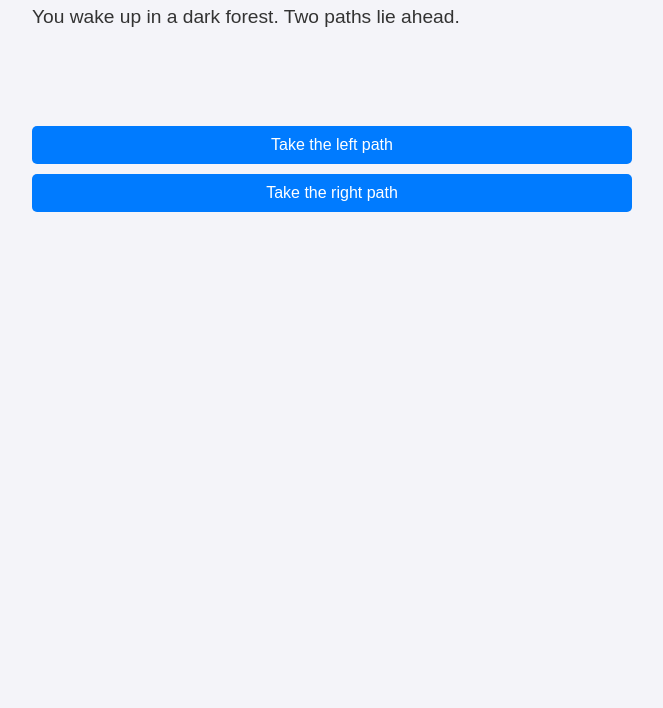
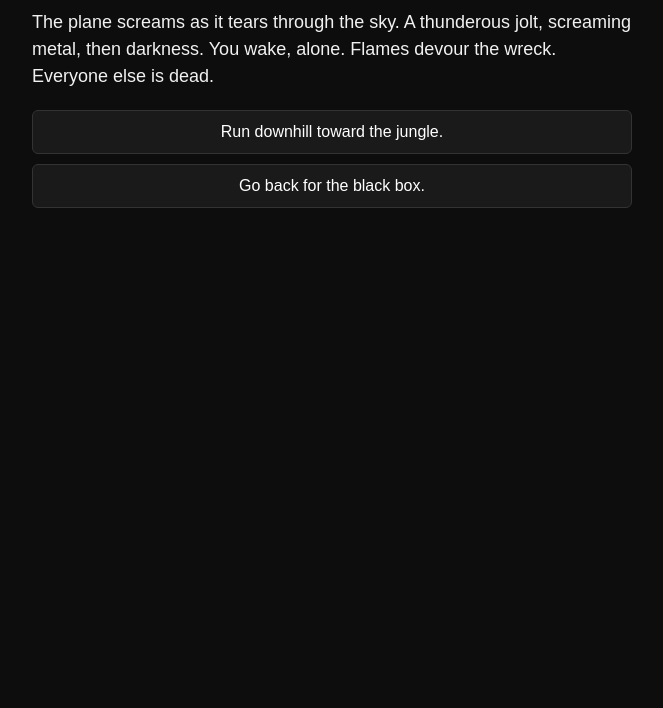
Before and after one commit to arpitisihra/Story-Play, a plain HTML site: page index.html in a window 1280 px wide. Shown: the part 92-800 px from the top of the page, without its empty margins (308-971 px from the left). Drawn offline with Linux system fonts and the light colour scheme.

Commit message:
Update index.html

```diff
--- a/index.html
+++ b/index.html
@@ -3,131 +3,149 @@
 <head>
   <meta charset="UTF-8" />
   <meta name="viewport" content="width=device-width, initial-scale=1" />
-  <title>Choose Your Own Adventure</title>
+  <title>Can You Survive?</title>
   <style>
     body {
       font-family: Arial, sans-serif;
+      background: #0d0d0d;
+      color: #f1f1f1;
+      padding: 20px;
       max-width: 600px;
-      margin: 40px auto;
-      padding: 0 20px;
-      background: #f4f4f9;
-      color: #333;
+      margin: auto;
     }
-    h1 {
-      text-align: center;
-    }
-    #story-text {
+    #story {
       margin-bottom: 20px;
-      font-size: 1.2em;
-      min-height: 100px;
+      white-space: pre-line;
+      font-size: 18px;
+      line-height: 1.5;
     }
     button {
       display: block;
       margin: 10px 0;
-      padding: 10px;
-      font-size: 1em;
+      padding: 12px;
       width: 100%;
+      font-size: 16px;
+      background: #1a1a1a;
+      color: #fff;
+      border: 1px solid #333;
+      border-radius: 6px;
       cursor: pointer;
-      border-radius: 5px;
-      border: none;
-      background-color: #007bff;
-      color: white;
-      transition: background-color 0.3s ease;
     }
     button:hover {
-      background-color: #0056b3;
+      background: #262626;
     }
-    #restart-btn {
-      margin-top: 30px;
-      background-color: #28a745;
-    }
-    #restart-btn:hover {
-      background-color: #1e7e34;
+    h1 {
+      text-align: center;
+      font-size: 28px;
+      margin-bottom: 30px;
     }
   </style>
 </head>
 <body>
-  <h1>Choose Your Own Adventure</h1>
-  <div id="story-text"></div>
+
+  <h1>Can You Survive</h1>
+  <div id="story"></div>
   <div id="choices"></div>
-  <button id="restart-btn" style="display:none;">Restart</button>
 
   <script>
     const story = {
-      "start": {
-        "text": "You wake up in a dark forest. Two paths lie ahead.",
+      "1": {
+        "text": "The plane screams as it tears through the sky. A thunderous jolt, screaming metal, then darkness. You wake, alone. Flames devour the wreck. Everyone else is dead.",
         "choices": [
-          {"text": "Take the left path", "next": "left_path"},
-          {"text": "Take the right path", "next": "right_path"}
+          { "text": "Run downhill toward the jungle.", "next": "2" },
+          { "text": "Go back for the black box.", "next": "death_1" }
         ]
       },
-      "left_path": {
-        "text": "You meet a wise old man. He offers you a gift.",
+      "2": {
+        "text": "The jungle swallows you whole—thick vines, sharp thorns. Your clothes rip, skin bleeds. A sound behind you: something is following.",
         "choices": [
-          {"text": "Accept the gift", "next": "gift_accepted"},
-          {"text": "Decline and walk away", "next": "gift_declined"}
+          { "text": "Hide in the bushes.", "next": "3" },
+          { "text": "Climb a nearby tree.", "next": "death_2" }
         ]
       },
-      "right_path": {
-        "text": "A wild beast blocks your way.",
+      "3": {
+        "text": "Your breath hitches as a shadow slinks past. It's not an animal. Whatever it is, it has too many legs. You wait in silence.",
         "choices": [
-          {"text": "Fight the beast", "next": "fight_beast"},
-          {"text": "Run away", "next": "run_away"}
+          { "text": "Follow it quietly.", "next": "4" },
+          { "text": "Run in the opposite direction.", "next": "death_3" }
         ]
       },
-      "gift_accepted": {
-        "text": "The gift gives you powers. You live happily ever after. THE END.",
+      "4": {
+        "text": "You reach a small clearing. In the center lies a rusty machete half-buried in the mud. Blood stains the blade.",
+        "choices": [
+          { "text": "Pick it up and continue.", "next": "5" },
+          { "text": "Leave it and walk around.", "next": "death_4" }
+        ]
+      },
+      "5": {
+        "text": "Night falls. The jungle grows alive with noises—screeches, rustling, cries. You see a faint light through the trees.",
+        "choices": [
+          { "text": "Go toward the light.", "next": "6" },
+          { "text": "Camp where you are.", "next": "death_5" }
+        ]
+      },
+      // ... You can continue this with steps 6 to 30
+      // Example of a death step:
+      "death_1": {
+        "text": "You crawl back into the wreckage, smoke blinding you. Seconds later, an explosion ends your journey.",
         "choices": []
       },
-      "gift_declined": {
-        "text": "The old man curses you. You turn into a tree. THE END.",
+      "death_2": {
+        "text": "As you climb, the branch snaps. You fall hard. Bones snap, breath gone. The jungle claims another.",
         "choices": []
       },
-      "fight_beast": {
-        "text": "You defeat the beast and find treasure. THE END.",
+      "death_3": {
+        "text": "You sprint blindly. Something trips you. Before you can rise, a massive snake coils around your neck. Darkness follows.",
         "choices": []
       },
-      "run_away": {
-        "text": "You escape safely but empty-handed. THE END.",
+      "death_4": {
+        "text": "You walk around the machete. A snare catches your leg, hoisting you upside down. Hours later, the hyenas arrive.",
+        "choices": []
+      },
+      "death_5": {
+        "text": "You doze off, exhausted. Eyes open in the dark. A spirit watches from inches away. You don’t wake up again.",
         "choices": []
       }
     };
 
-    let currentNode = "start";
+    let currentStep = "1";
 
-    function renderNode(nodeKey) {
-      const node = story[nodeKey];
-      const storyTextDiv = document.getElementById("story-text");
-      const choicesDiv = document.getElementById("choices");
-      const restartBtn = document.getElementById("restart-btn");
+    function showStep(stepId) {
+      const step = story[stepId];
+      if (!step) {
+        document.getElementById('story').textContent = "Story step not found.";
+        document.getElementById('choices').innerHTML = "";
+        return;
+      }
 
-      storyTextDiv.textContent = node.text;
+      document.getElementById('story').textContent = step.text;
+
+      const choicesDiv = document.getElementById('choices');
       choicesDiv.innerHTML = "";
 
-      if (node.choices.length === 0) {
-        // End node
-        restartBtn.style.display = "block";
+      if (step.choices.length === 0) {
+        const btn = document.createElement("button");
+        btn.textContent = "Restart";
+        btn.onclick = () => {
+          currentStep = "1";
+          showStep(currentStep);
+        };
+        choicesDiv.appendChild(btn);
       } else {
-        restartBtn.style.display = "none";
-        node.choices.forEach(choice => {
+        step.choices.forEach(choice => {
           const btn = document.createElement("button");
           btn.textContent = choice.text;
           btn.onclick = () => {
-            currentNode = choice.next;
-            renderNode(currentNode);
+            currentStep = choice.next;
+            showStep(currentStep);
           };
           choicesDiv.appendChild(btn);
         });
       }
     }
 
-    document.getElementById("restart-btn").onclick = () => {
-      currentNode = "start";
-      renderNode(currentNode);
-    };
+    showStep(currentStep);
+  </script>
 
-    // Start the story
-    renderNode(currentNode);
-  </script>
 </body>
 </html>
```
